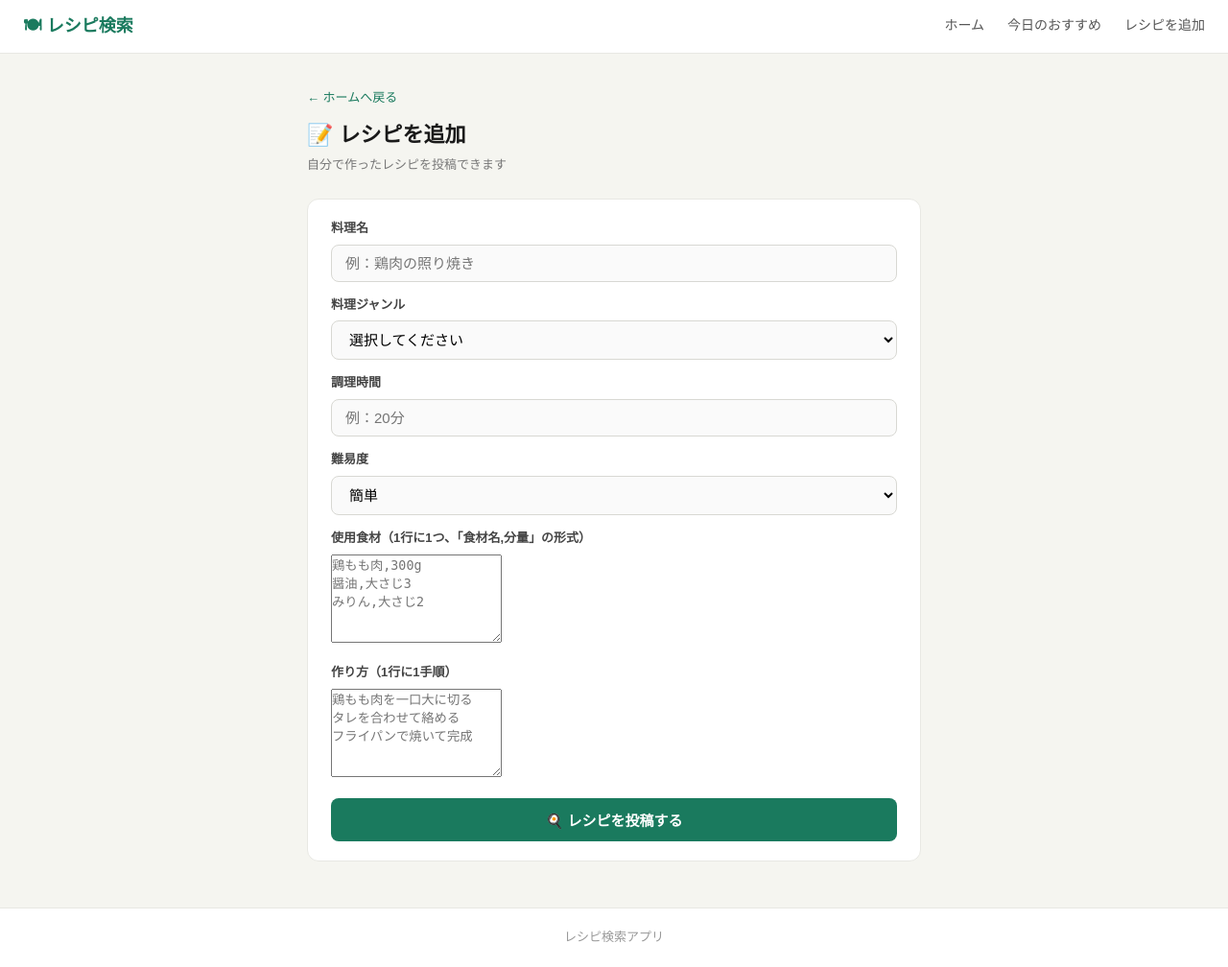
After one commit to takuma-0704/Software-Lecture, a Flask app: page /add_recipe in a window 1280 px wide. The commit adds this page. Shown: the whole page at 96% size. Run offline with Flask 3, Linux system fonts and the light colour scheme.

Commit message:
third Comitt

```diff
--- a/main.py
+++ b/main.py
@@ -79,6 +79,19 @@ def recommend():
     return render_template("recommend.html", rec=rec)
 
 # ---------------------------------------------------------------
+# レシピを追加（自分でレシピを投稿する機能）
+# ---------------------------------------------------------------
+@app.route("/add_recipe", methods=["GET", "POST"])
+def add_recipe():
+    if request.method == "POST":
+        new_recipe = recipe_ctrl.add_recipe(request.form)
+        # 追加が終わったら、そのレシピの詳細ページへ遷移
+        return redirect(url_for("recipe_detail", recipe_id=new_recipe.recipe_id))
+
+    return render_template("add_recipe.html")
+
+
+# ---------------------------------------------------------------
 # 食材一覧ページ（★ここに新しく左寄せで追加します）
 # ---------------------------------------------------------------
 @app.route("/ingredients")
--- /dev/null
+++ b/templates/add_recipe.html
@@ -0,0 +1,63 @@
+{% extends "base.html" %}
+{% block title %}レシピを追加 - レシピ検索{% endblock %}
+
+{% block content %}
+<div class="page-header">
+  <a href="{{ url_for('home') }}" class="back-link">← ホームへ戻る</a>
+  <h2>📝 レシピを追加</h2>
+  <p class="search-summary">自分で作ったレシピを投稿できます</p>
+</div>
+
+<div class="card search-card">
+  <form action="{{ url_for('add_recipe') }}" method="post">
+    <div class="form-group">
+      <label for="recipe_name">料理名</label>
+      <input type="text" id="recipe_name" name="recipe_name" required
+             placeholder="例：鶏肉の照り焼き">
+    </div>
+
+    <div class="form-group">
+      <label for="food_type">料理ジャンル</label>
+      <select id="food_type" name="food_type" required>
+        <option value="">選択してください</option>
+        <option value="和食">和食</option>
+        <option value="洋食">洋食</option>
+        <option value="中華">中華</option>
+        <option value="イタリアン">イタリアン</option>
+        <option value="カレー">カレー</option>
+        <option value="麺類">麺類</option>
+        <option value="丼・ご飯もの">丼・ご飯もの</option>
+        <option value="鍋料理">鍋料理</option>
+      </select>
+    </div>
+
+    <div class="form-group">
+      <label for="cook_time">調理時間</label>
+      <input type="text" id="cook_time" name="cook_time" placeholder="例：20分">
+    </div>
+
+    <div class="form-group">
+      <label for="difficulty">難易度</label>
+      <select id="difficulty" name="difficulty">
+        <option value="簡単">簡単</option>
+        <option value="普通">普通</option>
+        <option value="難しい">難しい</option>
+      </select>
+    </div>
+
+    <div class="form-group">
+      <label for="ingredients">使用食材（1行に1つ、「食材名,分量」の形式）</label>
+      <textarea id="ingredients" name="ingredients" rows="6"
+        placeholder="鶏もも肉,300g&#10;醤油,大さじ3&#10;みりん,大さじ2"></textarea>
+    </div>
+
+    <div class="form-group">
+      <label for="steps">作り方（1行に1手順）</label>
+      <textarea id="steps" name="steps" rows="6"
+        placeholder="鶏もも肉を一口大に切る&#10;タレを合わせて絡める&#10;フライパンで焼いて完成"></textarea>
+    </div>
+
+    <button type="submit" class="btn-primary">🍳 レシピを投稿する</button>
+  </form>
+</div>
+{% endblock %}
--- a/templates/base.html
+++ b/templates/base.html
@@ -12,6 +12,7 @@
     <nav>
       <a href="{{ url_for('home') }}">ホーム</a>
       <a href="{{ url_for('recommend') }}">今日のおすすめ</a>
+      <a href="{{ url_for('add_recipe') }}">レシピを追加</a>
     </nav>
   </header>
 
```
Also changed, not shown: controllers.py (+11 -0 lines), data_recipes.py (+11 -0 lines), recipe_service.py (+55 -0 lines), templates/home.html (+4 -4 lines).
